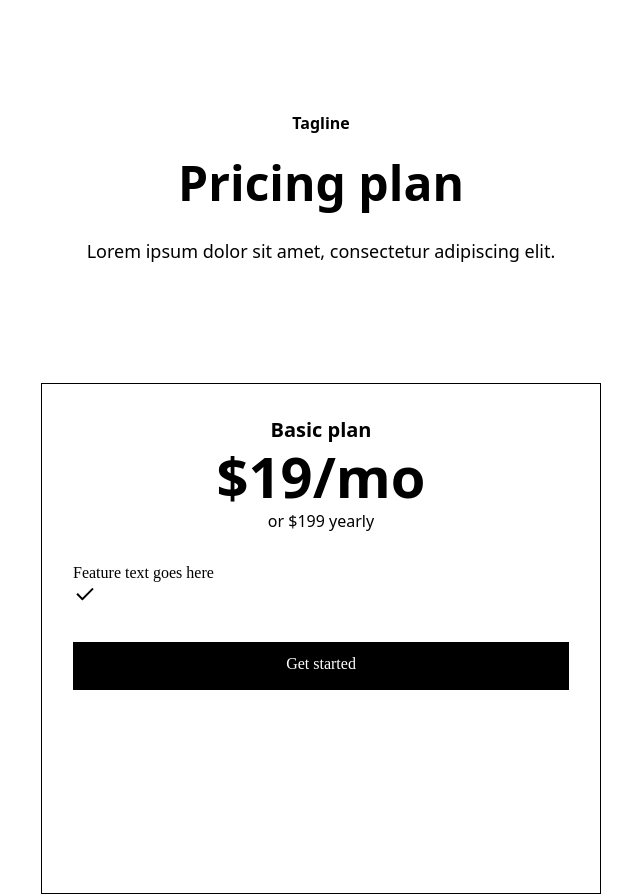
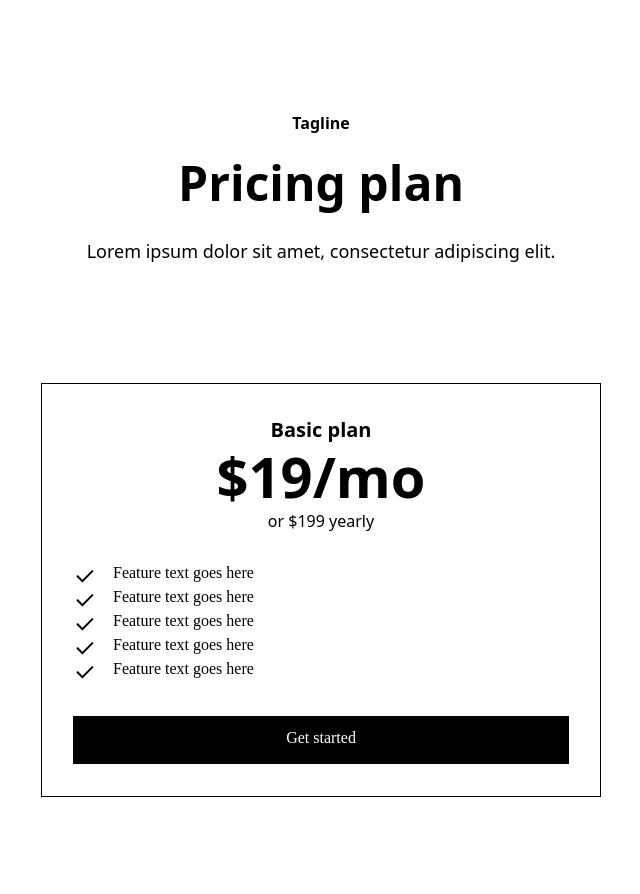
Before and after one commit to BernardoViP/react-course, a React (Create React App) app: page / in a window 1280 px wide. Shown: the whole page, without its empty margins (319-959 px from the left). After the commit the page ends 800 px from the top, so only its background shows below. Built offline with nearby package versions, Linux system fonts and the light colour scheme.

Commit message:
feat: Pricing composition done

```diff
--- a/src/components/Pricing/src/pattern/composition/price-content.composition.jsx
+++ b/src/components/Pricing/src/pattern/composition/price-content.composition.jsx
@@ -1,25 +1,34 @@
 import '../../../styles.css'
 import { Check } from '../../assets/images';
 
+const benefits = [
+  1 ,2 ,3 ,4 ,5
+]
+
+function PriceBenefits(){
+  return (
+    <div className="price-benefits">
+      <img src={Check} alt="Check" />
+      <p>Feature text goes here</p>
+    </div>
+  );
+}
+
 export default function PriceContent() {
   return (
-    <div>
-      <div className="box-border">
-      <div className="price-content">
+      <div className="box-container">
+        <div className="price-content">
         <h1>Basic plan</h1>
         <h2>$19/mo</h2>
         <p>or $199 yearly</p>
-        <div className="price-feature">
-          <p>Feature text goes here</p>
-          <img src={Check} alt="Check" />
-          <div>
-      <div className="button-start">
+        {benefits.map((benef) =>{
+
+        return <PriceBenefits key={benef}/>
+        })}
+          <div className="button-start">
               <p>Get started</p>
-            </div>
-          </div>
         </div>
       </div>
     </div>
-    </div>
   );
 }
--- a/src/components/Pricing/styles.css
+++ b/src/components/Pricing/styles.css
@@ -28,15 +28,13 @@
 
 /* basic plan price */
 
-.box-border {
+.box-container {
     border: 1px solid black;
     display: flex;
     flex-direction: column;
     align-items: center;
     padding: 32px;
-    gap: 32px;
     width: 560px;
-    height: 511px;
 }
 
 .price-content > h1 {
@@ -62,10 +60,14 @@
 
 }
 
+.price-benefits{
+    display: flex;
+    gap: 16px;
+
+}
 /* botão get started */
 .button-start {
     margin-top: 32px;
-    margin-bottom: 32px;
     border: 1px solid black;
     background-color: black;
     color: white;
```
Also changed, not shown: src/components/Team/index.jsx (+9 -0 lines).
